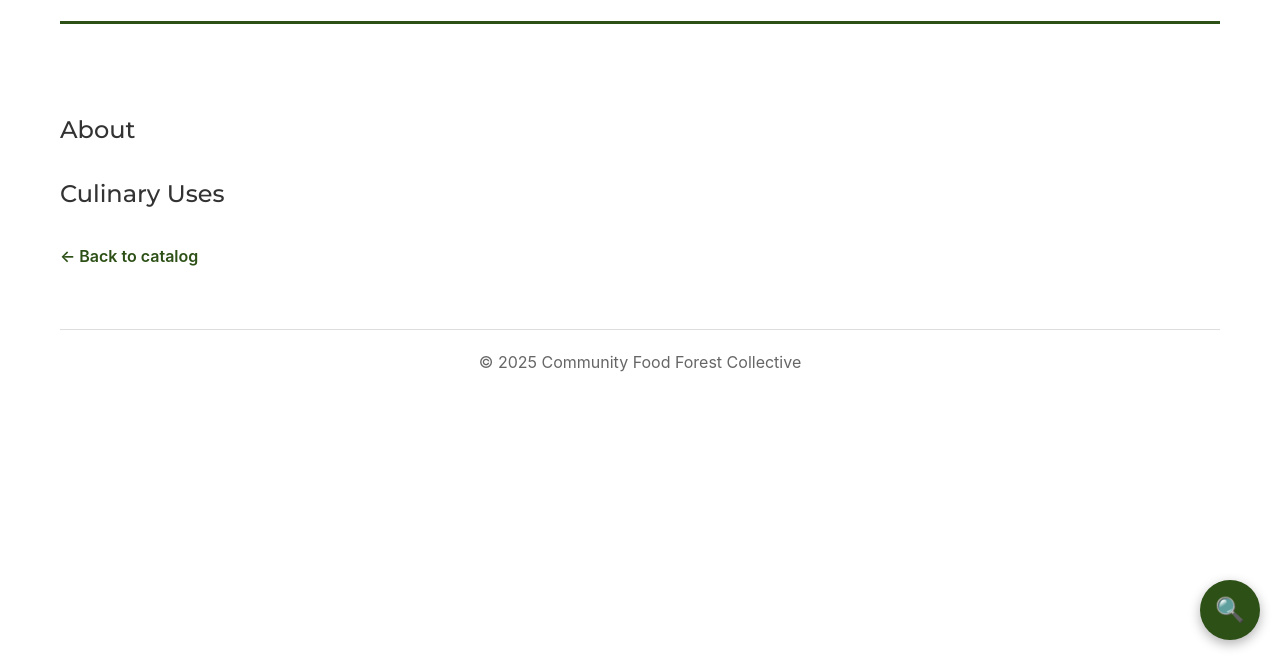
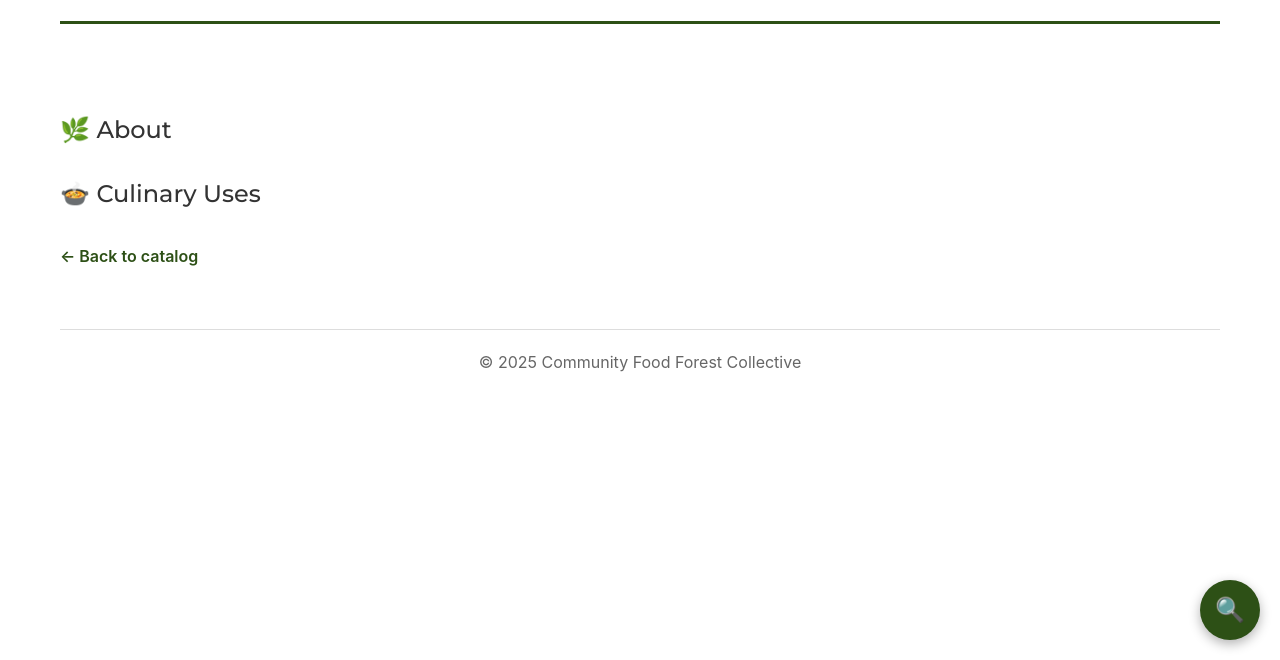
Before and after one commit to angelaambroz/cffc, an Eleventy site: page plants.njk in a window 1280 px wide. Shown: the part 140-800 px from the top of the page. Built offline with nearby package versions, Linux system fonts and the light colour scheme; Eleventy itself is replaced by a stand-in of ours; files that its build step writes are made by us from their sources.

Commit message:
[design] adding emoji

```diff
--- a/plants.njk
+++ b/plants.njk
@@ -16,7 +16,7 @@ permalink: "/plants/{{ plant.slug }}/"
      alt="{{ plant.name }}"
      title="{{ plant.name }}" />
 
-<h2>About</h2>
+<h2>🌿 About</h2>
   {% if plant.overview %}
     <section>
       <p>{{ plant.overview }}</p>
@@ -67,7 +67,7 @@ permalink: "/plants/{{ plant.slug }}/"
 
   <br>
 
-      <h2>Culinary Uses</h2>
+<h2>🍲 Culinary Uses</h2>
   {% if plant.culinaryUses %}
     <section>
       <p>{{ plant.culinaryUses }}</p>
```
